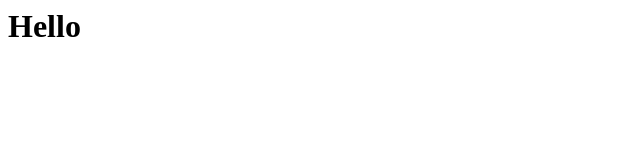
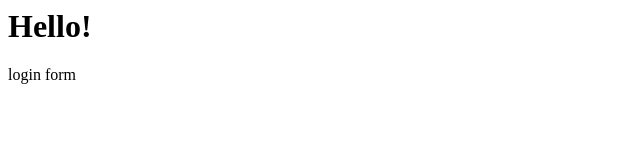
Before and after one commit to sreekarreddyy/new-demo, a plain HTML site: page index.html in a window 1280 px wide. Shown: the full height of the page, 0-640 px from the left. Drawn offline with Linux system fonts and the light colour scheme.

Commit message:
and another change

```diff
--- a/index.html
+++ b/index.html
@@ -1,3 +1,4 @@
 <html>
-    <h1>Hello</h1>
+    <h1>Hello!</h1>
+    <p>login form</p>
 </html>
```
Also changed, not shown: app.js (added), login.html (added).
